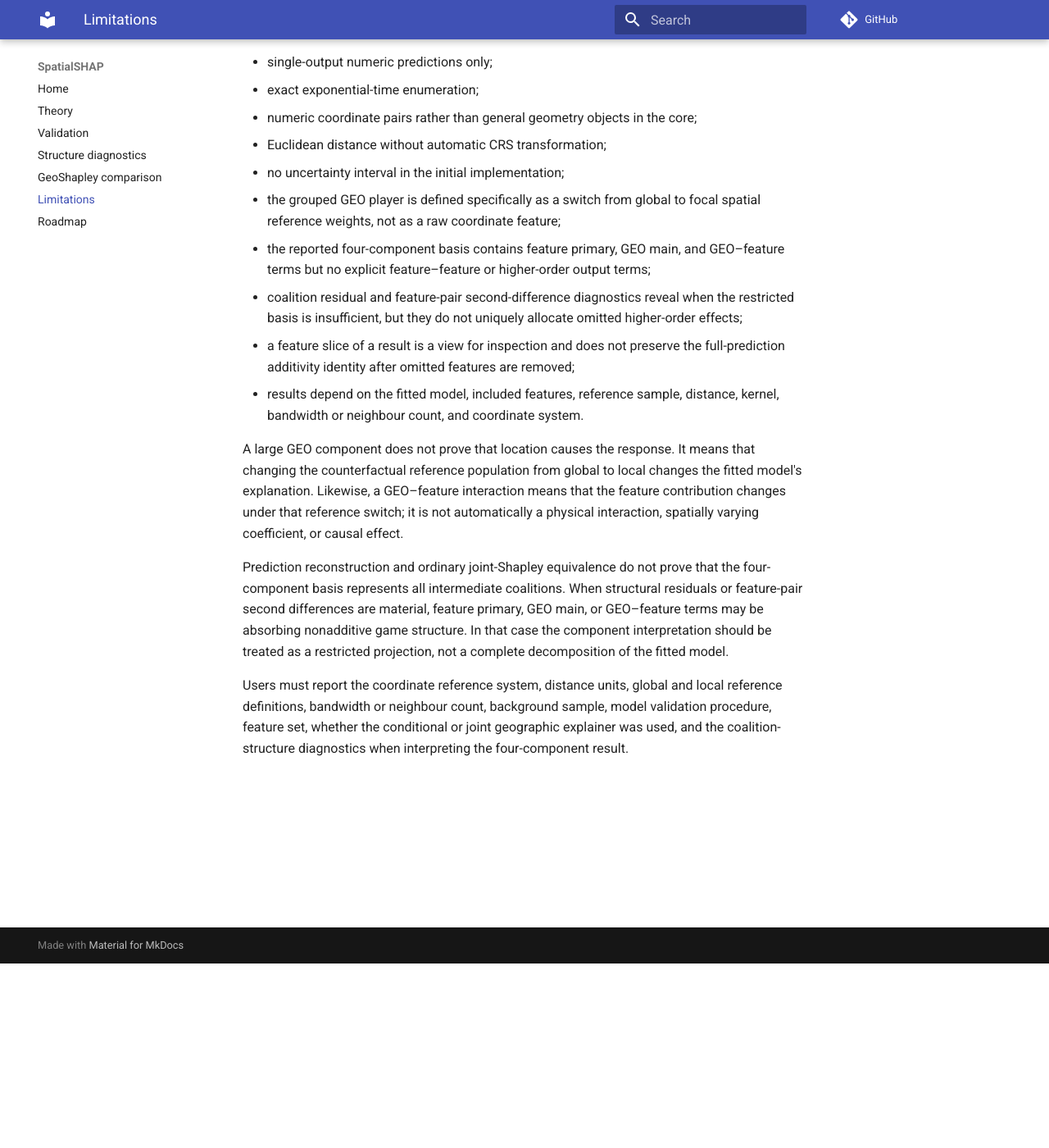
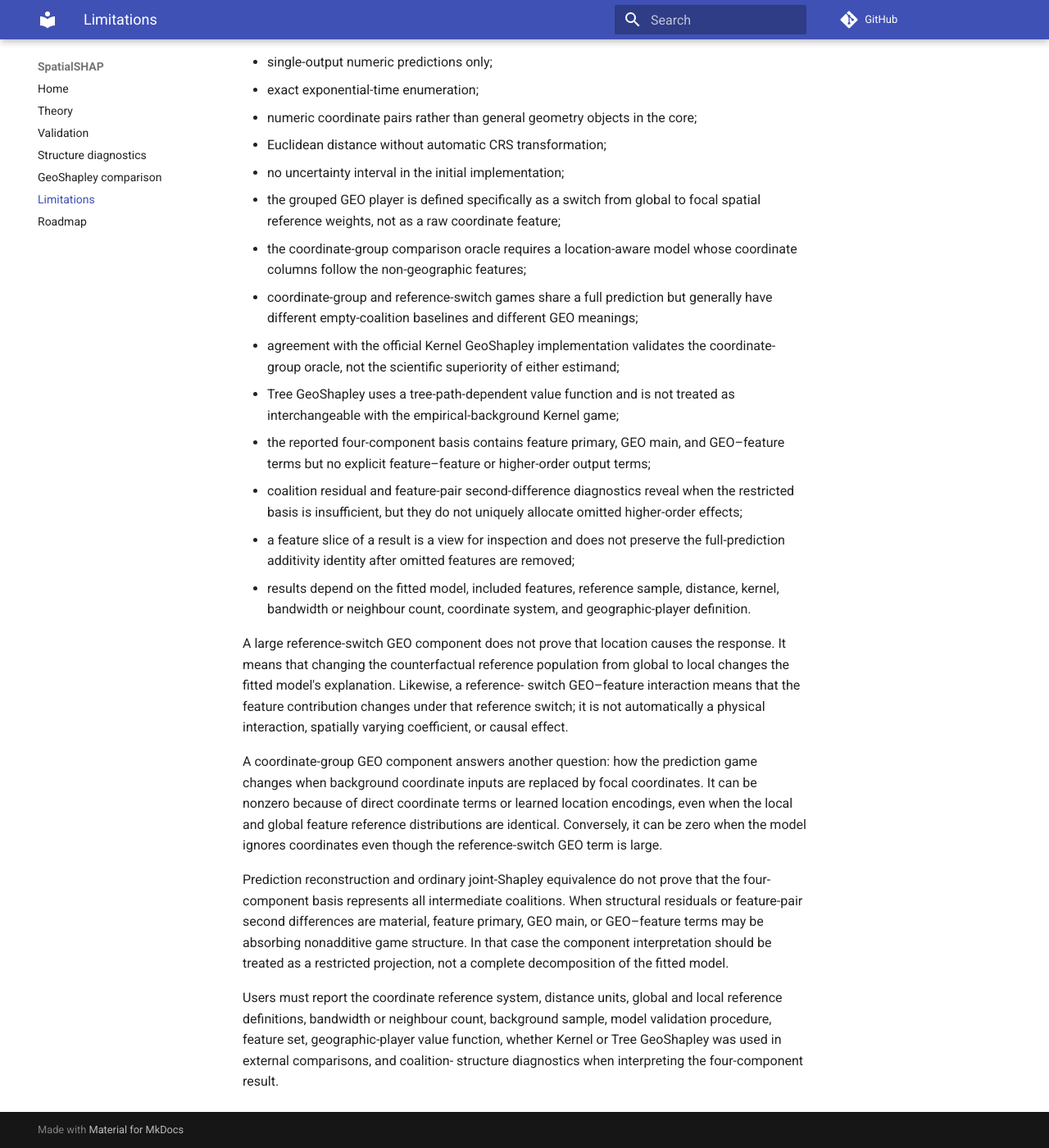
Before and after one commit to hujinghaoabcd/spatialshap, an MkDocs documentation site: the page built from docs/limitations.md, in a window 1280 px wide and 1400 px high, scrolled down 225 px. Shown: the whole window at 82% size. Built offline with MkDocs 1.6.1 and Material for MkDocs 9.7.7, drawn with Linux system fonts in a browser that asks for light colours; comment, search, counter and statistics services are not loaded.

Commit message:
Clarify GeoShapley estimand limitations

```diff
--- a/docs/limitations.md
+++ b/docs/limitations.md
@@ -13,6 +13,14 @@ Current limitations include:
 - no uncertainty interval in the initial implementation;
 - the grouped GEO player is defined specifically as a switch from global to focal
   spatial reference weights, not as a raw coordinate feature;
+- the coordinate-group comparison oracle requires a location-aware model whose
+  coordinate columns follow the non-geographic features;
+- coordinate-group and reference-switch games share a full prediction but generally
+  have different empty-coalition baselines and different GEO meanings;
+- agreement with the official Kernel GeoShapley implementation validates the
+  coordinate-group oracle, not the scientific superiority of either estimand;
+- Tree GeoShapley uses a tree-path-dependent value function and is not treated as
+  interchangeable with the empirical-background Kernel game;
 - the reported four-component basis contains feature primary, GEO main, and
   GEO–feature terms but no explicit feature–feature or higher-order output terms;
 - coalition residual and feature-pair second-difference diagnostics reveal when the
@@ -21,13 +29,22 @@ Current limitations include:
 - a feature slice of a result is a view for inspection and does not preserve the
   full-prediction additivity identity after omitted features are removed;
 - results depend on the fitted model, included features, reference sample, distance,
-  kernel, bandwidth or neighbour count, and coordinate system.
+  kernel, bandwidth or neighbour count, coordinate system, and geographic-player
+  definition.
 
-A large GEO component does not prove that location causes the response. It means
-that changing the counterfactual reference population from global to local changes
-the fitted model's explanation. Likewise, a GEO–feature interaction means that the
-feature contribution changes under that reference switch; it is not automatically
-a physical interaction, spatially varying coefficient, or causal effect.
+A large reference-switch GEO component does not prove that location causes the
+response. It means that changing the counterfactual reference population from
+global to local changes the fitted model's explanation. Likewise, a reference-
+switch GEO–feature interaction means that the feature contribution changes under
+that reference switch; it is not automatically a physical interaction, spatially
+varying coefficient, or causal effect.
+
+A coordinate-group GEO component answers another question: how the prediction game
+changes when background coordinate inputs are replaced by focal coordinates. It
+can be nonzero because of direct coordinate terms or learned location encodings,
+even when the local and global feature reference distributions are identical.
+Conversely, it can be zero when the model ignores coordinates even though the
+reference-switch GEO term is large.
 
 Prediction reconstruction and ordinary joint-Shapley equivalence do not prove that
 the four-component basis represents all intermediate coalitions. When structural
@@ -38,6 +55,6 @@ not a complete decomposition of the fitted model.
 
 Users must report the coordinate reference system, distance units, global and local
 reference definitions, bandwidth or neighbour count, background sample, model
-validation procedure, feature set, whether the conditional or joint geographic
-explainer was used, and the coalition-structure diagnostics when interpreting the
-four-component result.
+validation procedure, feature set, geographic-player value function, whether
+Kernel or Tree GeoShapley was used in external comparisons, and coalition-
+structure diagnostics when interpreting the four-component result.
```
